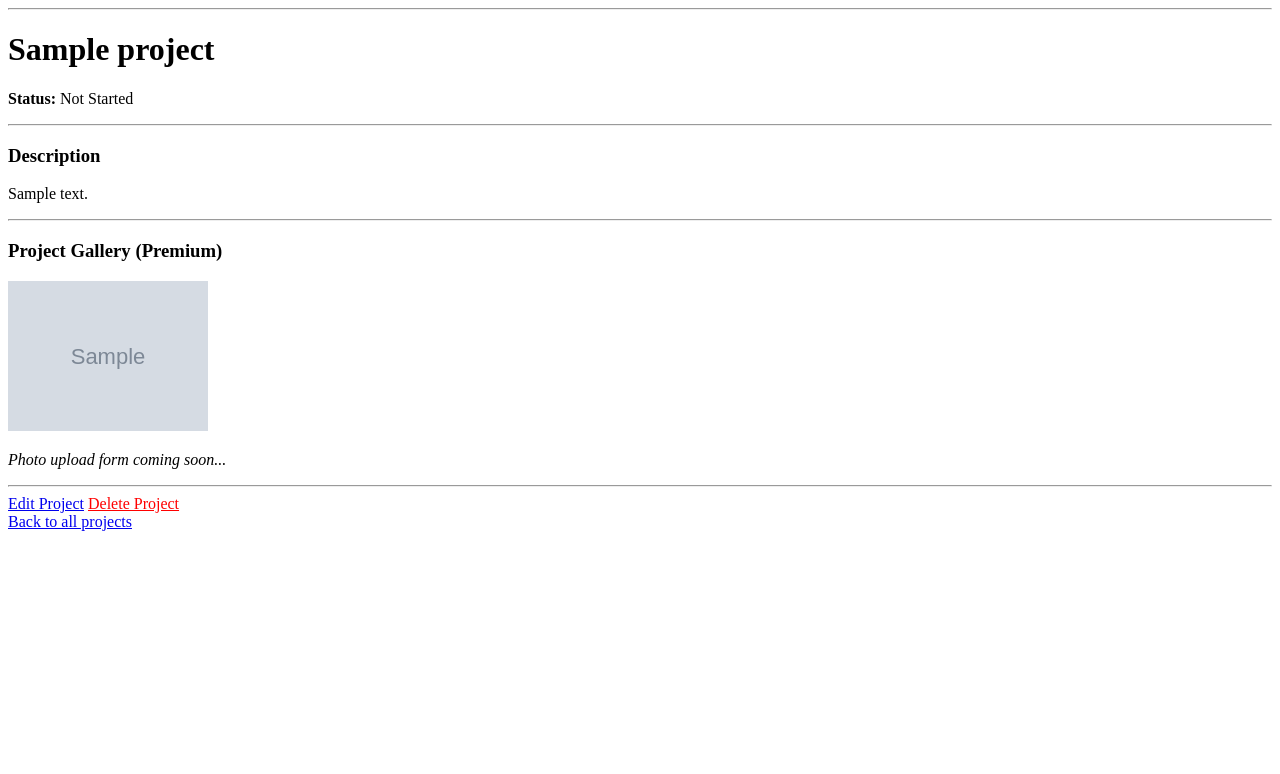
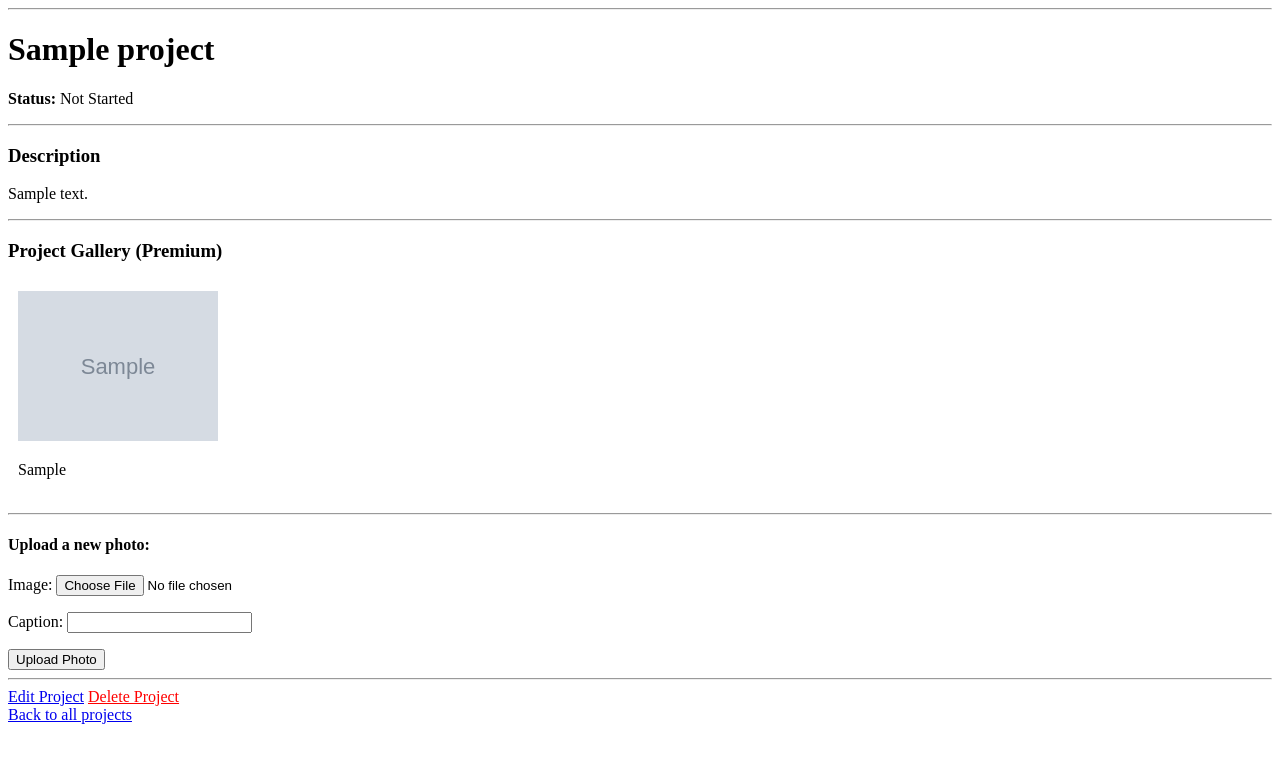
Before and after one commit to ragzad/Hobbyist, a Django app: page /projects/1/ in a window 1280 px wide. Shown: the part 26-800 px from the top of the page. Run offline with Django 5.2, Linux system fonts and the light colour scheme; a user stored in the database is signed in; tables that the repository leaves empty hold one stand-in row (values such as "Sample post"); grey boxes marked "Sample" are stand-in pictures.

Commit message:
Add photo upload form for premium users

```diff
--- a/core/apps/projects/forms.py
+++ b/core/apps/projects/forms.py
@@ -1,7 +1,12 @@
 from django import forms
-from .models import Project
+from .models import Project, ProjectPhoto
 
 class ProjectForm(forms.ModelForm):
     class Meta:
         model = Project
         fields = ['name', 'description', 'status']
+
+class PhotoUploadForm(forms.ModelForm):
+    class Meta:
+        model = ProjectPhoto
+        fields = ['image', 'caption']
--- a/core/apps/projects/views.py
+++ b/core/apps/projects/views.py
@@ -1,11 +1,11 @@
-from django.shortcuts import render
+from django.shortcuts import render, redirect
 from django.urls import reverse_lazy
 from django.views.generic import ListView, DetailView, CreateView, UpdateView, DeleteView
 from .models import Project, ProjectPhoto
-from .forms import ProjectForm
+from .forms import ProjectForm, PhotoUploadForm
 from django.contrib.auth.mixins import LoginRequiredMixin
 
-# A view to display a list of all projects belonging to the logged-in user
+# --- Project List View ---
 class ProjectListView(LoginRequiredMixin, ListView):
     model = Project
     template_name = 'projects/project_list.html'
@@ -38,15 +38,13 @@ class ProjectCreateView(LoginRequiredMixin, CreateView):
     model = Project
     form_class = ProjectForm
     template_name = 'projects/project_form.html'
-    # Redirect to the project detail page after successful creation
     success_url = reverse_lazy('projects:project-list')
 
     def form_valid(self, form):
-        # This method is called when valid form data has been POSTed.
-        # It should return an HttpResponse.
-        form.instance.owner = self.request.user # Assign the logged-in user as the owner
+        form.instance.owner = self.request.user
         return super().form_valid(form)
 
+# --- Project Update View ---
 class ProjectUpdateView(LoginRequiredMixin, UpdateView):
     model = Project
     form_class = ProjectForm
@@ -57,11 +55,43 @@ class ProjectUpdateView(LoginRequiredMixin, UpdateView):
         # Ensure users can only update their own projects.
         return Project.objects.filter(owner=self.request.user)
 
+# --- Project Delete View ---
 class ProjectDeleteView(LoginRequiredMixin, DeleteView):
     model = Project
     template_name = 'projects/project_confirm_delete.html'
     success_url = reverse_lazy('projects:project-list')
 
     def get_queryset(self):
-        # Ensure users can only delete their own projects.
         return Project.objects.filter(owner=self.request.user)
+
+# --- Project Detail View (with Photo Upload) ---
+class ProjectDetailView(LoginRequiredMixin, DetailView):
+    model = Project
+    template_name = 'projects/project_detail.html'
+    context_object_name = 'project'
+
+    def get_queryset(self):
+        return Project.objects.filter(owner=self.request.user)
+
+    def get_context_data(self, **kwargs):
+        context = super().get_context_data(**kwargs)
+        is_premium = hasattr(self.request.user, 'profile') and self.request.user.profile.is_premium
+        context['is_premium_user'] = is_premium
+        if is_premium:
+            context['photo_form'] = PhotoUploadForm()
+        return context
+
+    def post(self, request, *args, **kwargs):
+        # This is the crucial method that handles POST requests for this view.
+        # Without it, you get a 405 error.
+        is_premium = hasattr(self.request.user, 'profile') and self.request.user.profile.is_premium
+        if not is_premium:
+            return redirect('projects:project-list')
+
+        form = PhotoUploadForm(request.POST, request.FILES)
+        if form.is_valid():
+            photo = form.save(commit=False)
+            photo.project = self.get_object()
+            photo.save()
+
+        return redirect('projects:project-detail', pk=self.get_object().pk)
--- a/core/templates/projects/project_detail.html
+++ b/core/templates/projects/project_detail.html
@@ -12,19 +12,27 @@
     <p>{{ project.description|linebreaks }}</p>
 
     {# --- NEW PREMIUM SECTION --- #}
-    {% if is_premium_user %}
+     {% if is_premium_user %}
         <hr>
         <h3>Project Gallery (Premium)</h3>
 
-        {# Display existing photos #}
         {% for photo in project.photos.all %}
-            <img src="{{ photo.image.url }}" alt="{{ photo.caption }}" width="200">
+            <div style="display: inline-block; margin: 10px;">
+                <img src="{{ photo.image.url }}" alt="{{ photo.caption }}" width="200">
+                <p>{{ photo.caption }}</p>
+            </div>
         {% empty %}
             <p>No photos yet.</p>
         {% endfor %}
 
-        {# In a future step, we would add a photo upload form here #}
-        <p><em>Photo upload form coming soon...</em></p>
+        <hr>
+        <h4>Upload a new photo:</h4>
+        {# NOTE: The 'enctype' is crucial for file uploads #}
+        <form method="post" enctype="multipart/form-data">
+            {% csrf_token %}
+            {{ photo_form.as_p }}
+            <button type="submit">Upload Photo</button>
+        </form>
 
     {% else %}
         <hr>
@@ -32,6 +40,7 @@
             <a href="{% url 'payments:payment-page' %}">Upgrade to Premium</a> to add a photo gallery!
         </p>
     {% endif %}
+
     {# --- END PREMIUM SECTION --- #}
 
     <hr>
```
Also changed, not shown: Error logs/Photoupload1.png (added), README.md.
